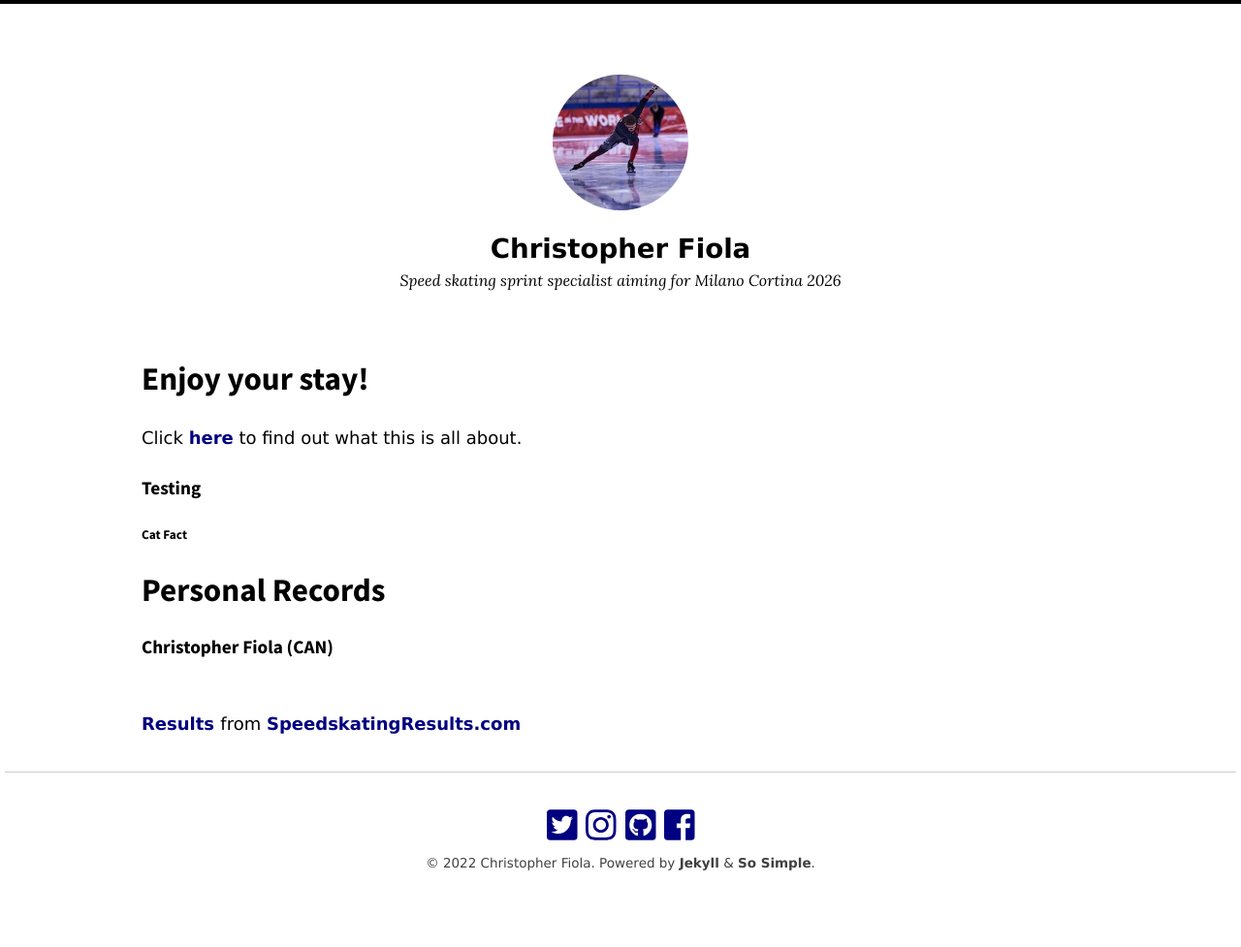
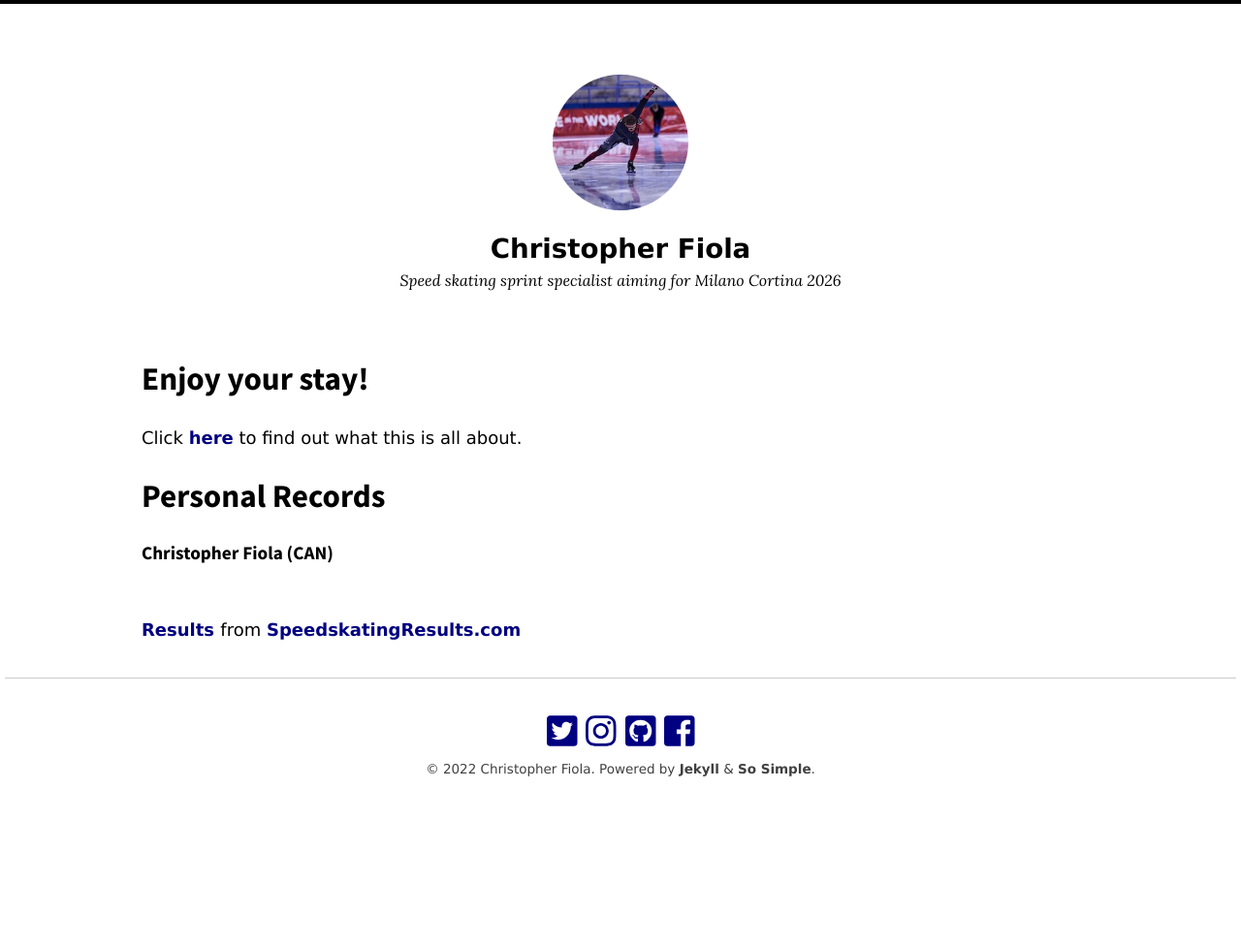
Before and after one commit to ChrisFiola/chrisfiola.github.io, a Jekyll site: the page built from home.md, in a window 1280 px wide. Shown: the whole page at 97% size. Built offline with Jekyll 4.4.1, drawn with Linux system fonts in a browser that asks for light colours; nearby versions of some CDN libraries; after the commit the page ends 900 px from its top, so only the background shows below that.

Commit message:
Update home.md

```diff
--- a/home.md
+++ b/home.md
@@ -6,12 +6,6 @@ show_excerpts: true
 # Enjoy your stay!
 
 Click [here](https://chrisfiola.github.io/updates/new-update/) to find out what this is all about.
-
-#### Testing
-
-###### Cat Fact
-
-{{ site.data.cat.fact }}
 
 <!-- Personal Records table -->
 <head>
```
